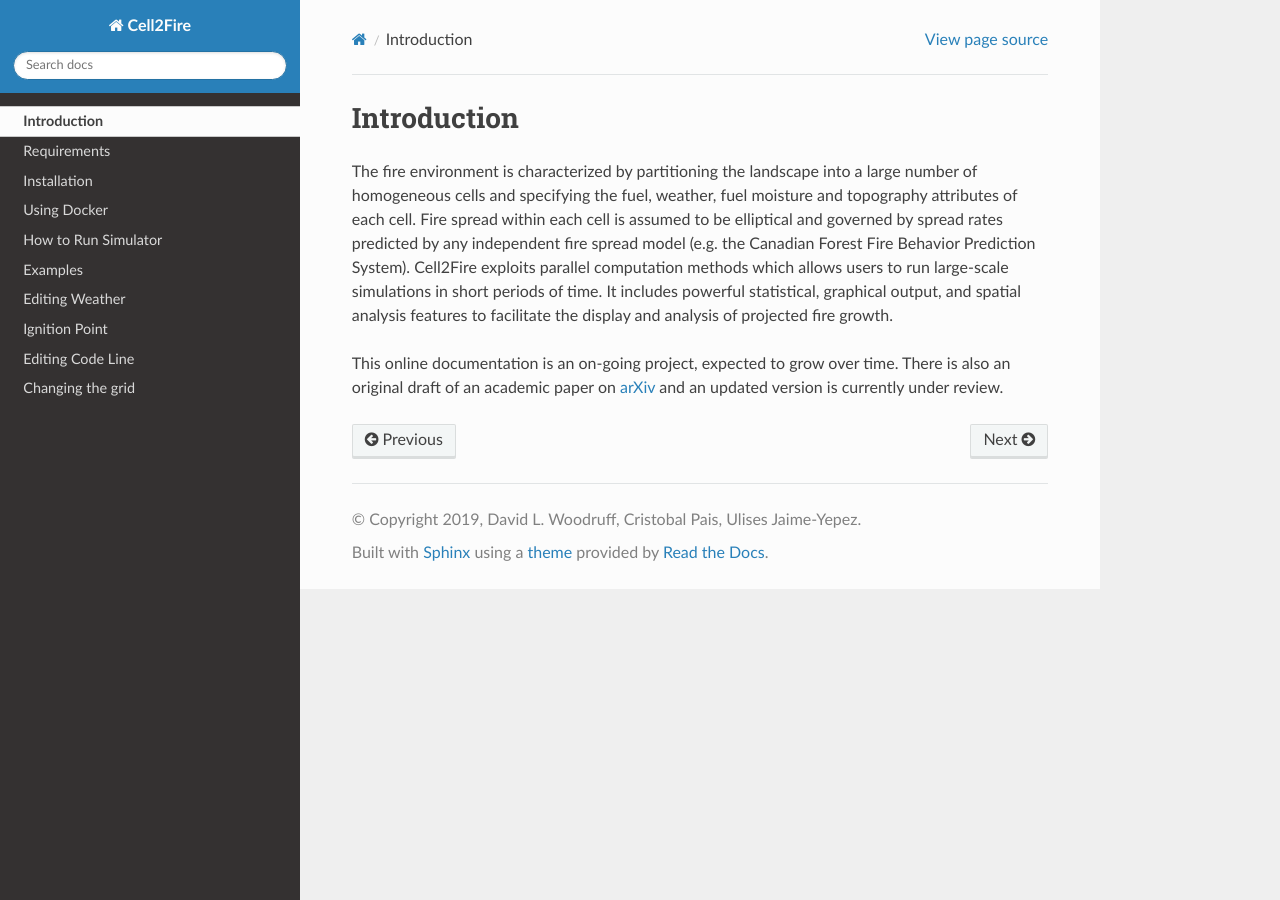
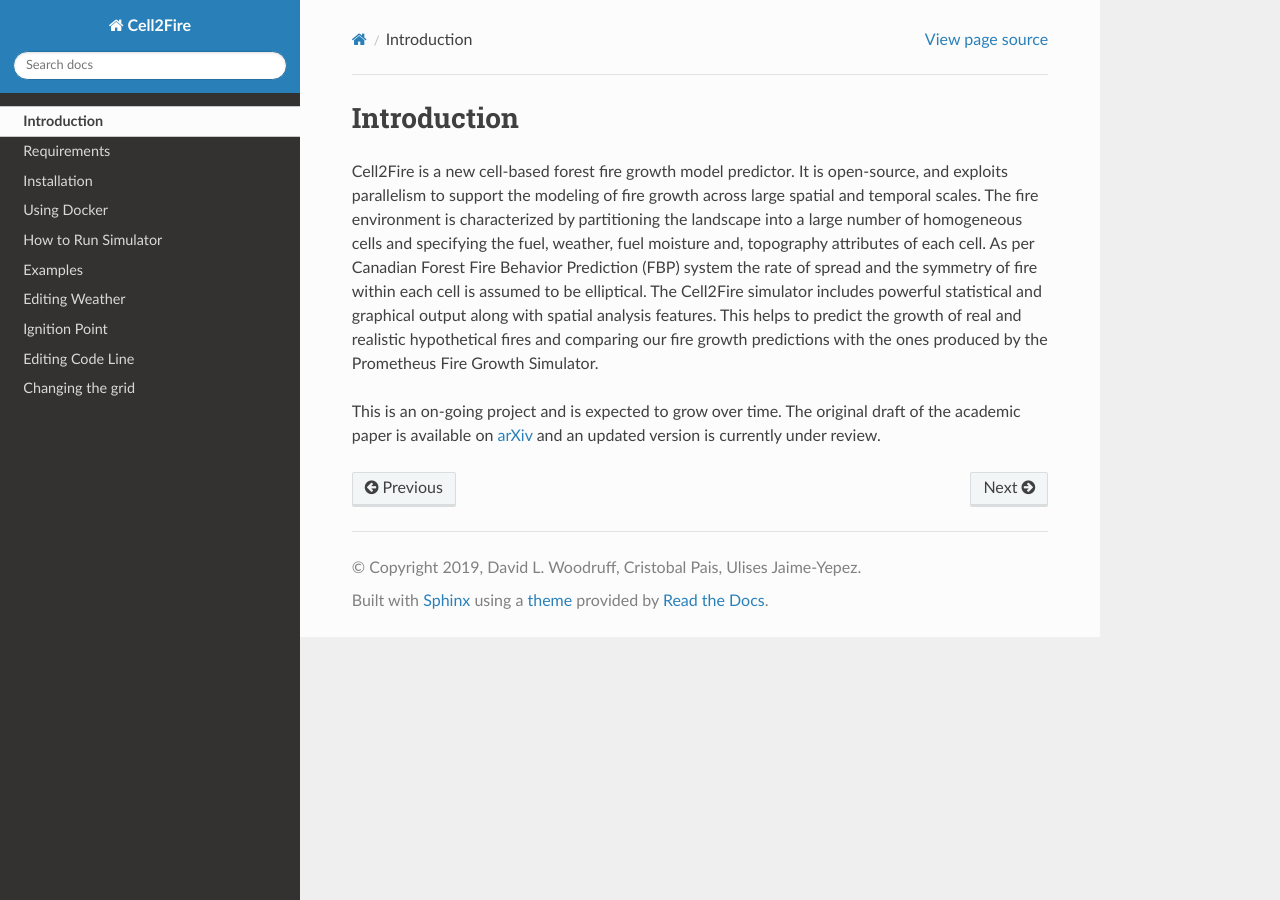
Before and after one commit to cell2fire/Cell2Fire, a Sphinx documentation site: the page built from docsrc/source/rstfiles/intro.rst, in a window 1280 px wide. Built offline with Sphinx 7.4.7 and the Read the Docs theme 2.0.0, drawn with Linux system fonts in a browser that asks for light colours.

Commit message:
Modified Introduction (#39)

```diff
--- a/docsrc/source/rstfiles/intro.rst
+++ b/docsrc/source/rstfiles/intro.rst
@@ -2,16 +2,18 @@
 Introduction
 ============
 
+Cell2Fire is a new cell-based forest fire growth model predictor. It is
+open-source, and exploits parallelism to support the modeling of fire growth
+across large spatial and temporal scales.
 The fire environment is characterized by partitioning the landscape
 into a large number of homogeneous cells and specifying the fuel,
-weather, fuel moisture and topography attributes of each cell.  Fire
-spread within each cell is assumed to be elliptical and governed by
-spread rates predicted by any independent fire spread model (e.g. the
-Canadian Forest Fire Behavior Prediction System).  Cell2Fire exploits
-parallel computation methods which allows users to run large-scale
-simulations in short periods of time.  It includes powerful
-statistical, graphical output, and spatial analysis features to
-facilitate the display and analysis of projected fire growth.
+weather, fuel moisture and, topography attributes of each cell. As per
+Canadian Forest Fire Behavior Prediction (FBP) system the rate of spread and the
+symmetry of fire within each cell is assumed to be elliptical.
+The Cell2Fire simulator includes powerful statistical and graphical output along
+with spatial analysis features. This helps to predict the growth of real and
+realistic hypothetical fires and comparing our fire growth predictions with the
+ones produced by the Prometheus Fire Growth Simulator.
 
-This online documentation is an on-going project, expected to grow over
-time. There is also an original draft of an academic paper on `arXiv <https://arxiv.org/abs/1905.09317v1>`_ and an updated version is currently under review.
+This is an on-going project and is expected to grow over time. The original
+draft of the academic paper is available on `arXiv <https://arxiv.org/abs/1905.09317v1>`_ and an updated version is currently under review.
```
